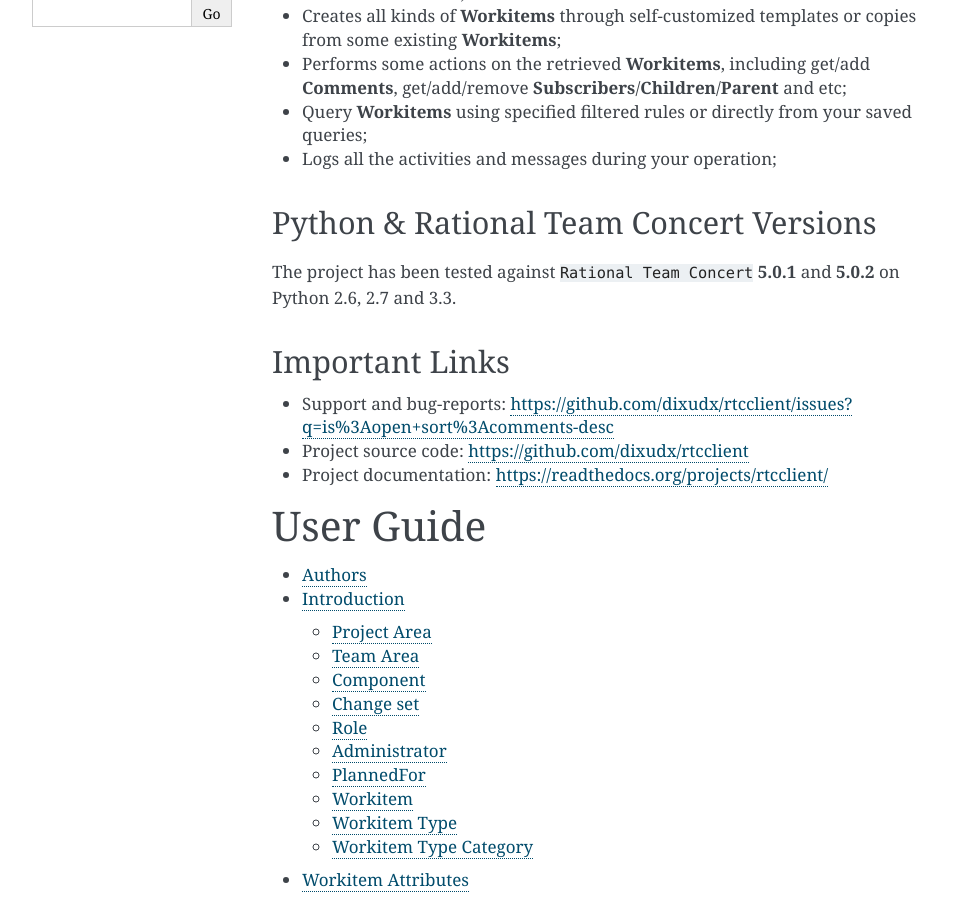
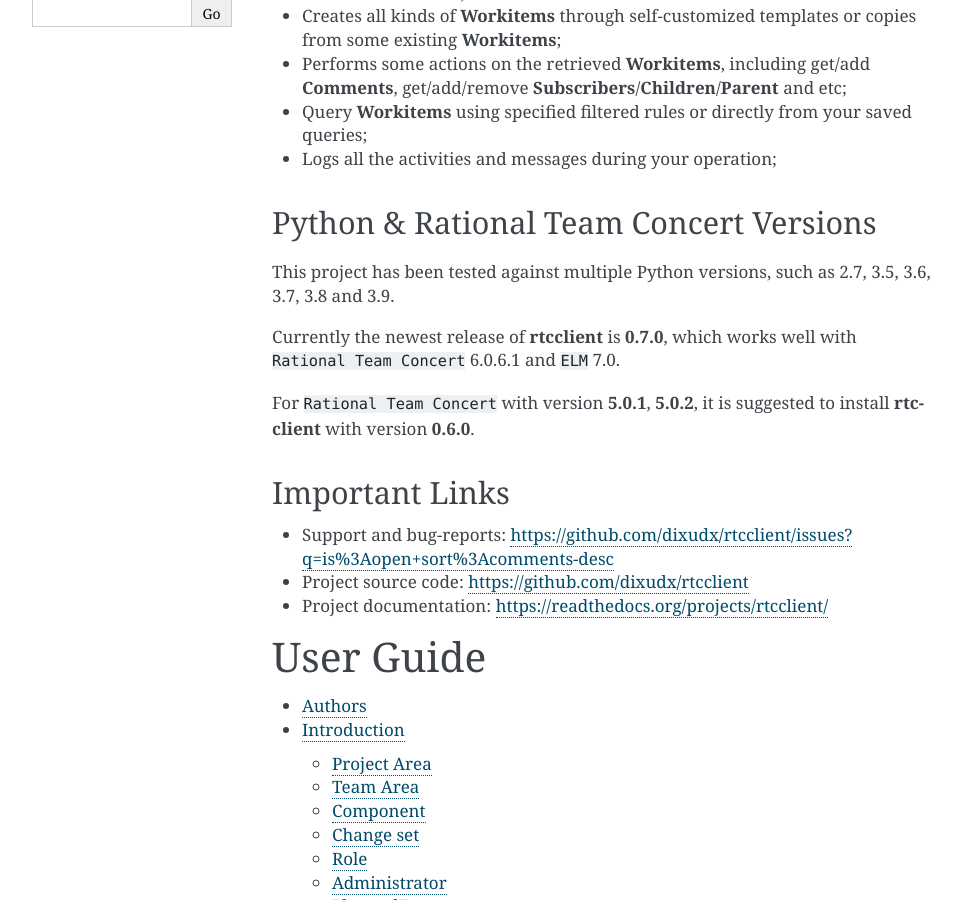
Before and after one commit to dixudx/rtcclient, a Sphinx documentation site: the page built from doc/source/index.rst, in a window 1280 px wide and 900 px high, scrolled down 396 px. Shown: the whole window, without its empty margins (148-1109 px from the left). Built offline with Sphinx 7.4.7, drawn with Linux system fonts in a browser that asks for light colours.

Commit message:
Updating doc info from README

```diff
--- a/doc/source/index.rst
+++ b/doc/source/index.rst
@@ -27,9 +27,11 @@
 Python & Rational Team Concert Versions
 ---------------------------------------
 
-The project has been tested against ``Rational Team Concert`` **5.0.1** and
-**5.0.2** on Python 2.6, 2.7 and 3.3.
+This project has been tested against multiple Python versions, such as 2.7, 3.5, 3.6, 3.7, 3.8 and 3.9.
 
+Currently the newest release of **rtcclient** is **0.7.0**, which works well with ``Rational Team Concert`` 6.0.6.1 and ``ELM`` 7.0.
+
+For ``Rational Team Concert`` with version **5.0.1**, **5.0.2**, it is suggested to install **rtcclient** with version **0.6.0**.
 
 Important Links
 ---------------
```
